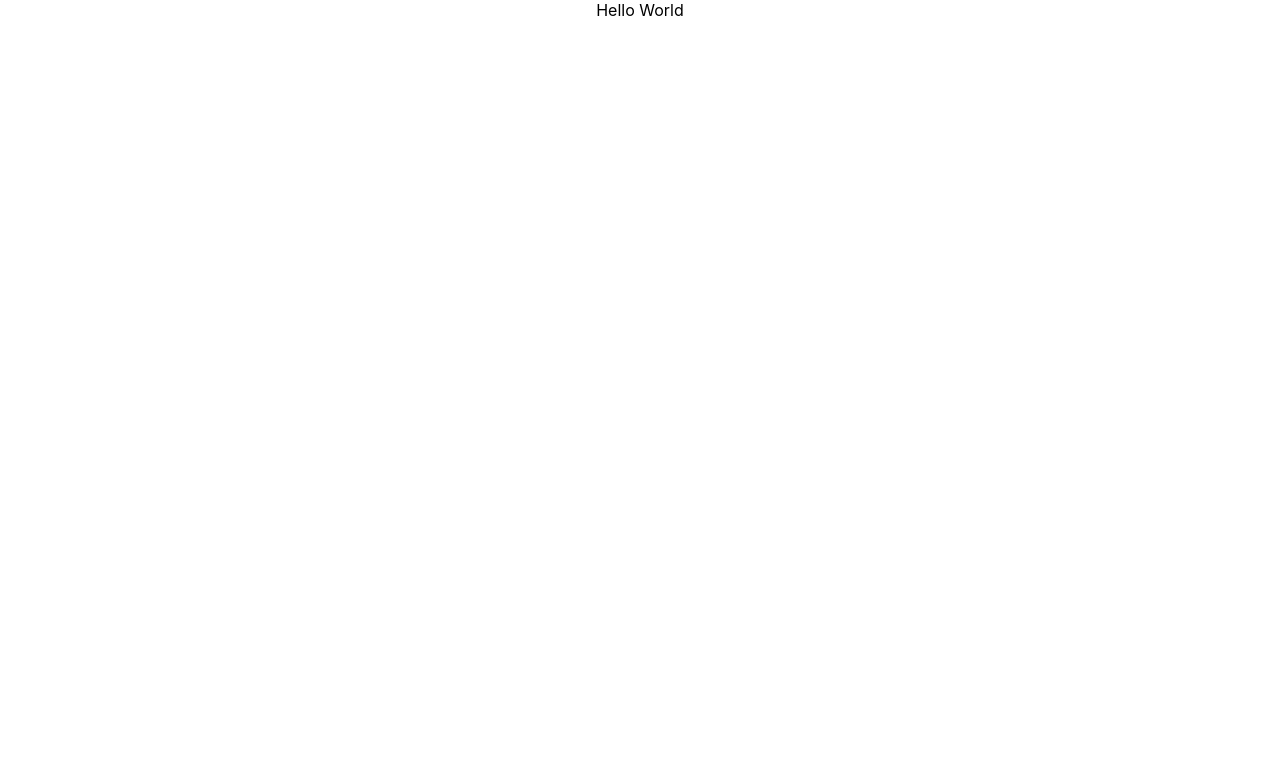
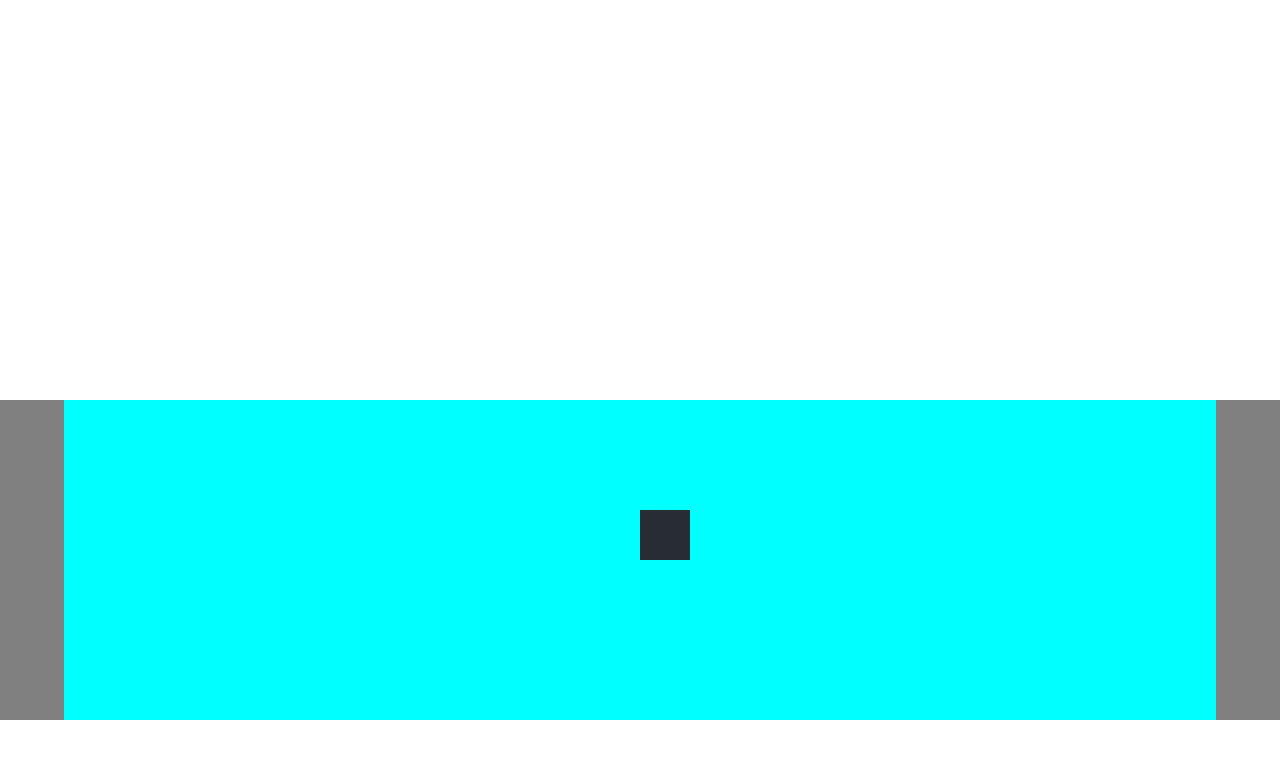
Before and after one commit to AlexanderChao14/SlingShotToUnlock, a React (Create React App) app in the folder sling-shot-to-unlock/: page / in a window 1280 px wide. Shown: the top 758 px of the page. Built offline with nearby package versions, Linux system fonts and the light colour scheme.

Commit message:
added playzone and slingshot

```diff
--- a/sling-shot-to-unlock/src/App.css
+++ b/sling-shot-to-unlock/src/App.css
@@ -1,38 +1,33 @@
 .App {
   text-align: center;
+  position: relative;
+  height: 100vh;
+  border-collapse: collapse;
+  width: 100vw;
 }
 
-.App-logo {
-  height: 40vmin;
-  pointer-events: none;
+
+.SlingShot {
+  background-color: #282c34;
+  width: 50px;
+  height: 50px;
+  position: absolute;
+  bottom: 50%;
+  left: 50%
 }
 
-@media (prefers-reduced-motion: no-preference) {
-  .App-logo {
-    animation: App-logo-spin infinite 20s linear;
-  }
+.PlayZone_Content{
+  background-color:aqua;
+  position: relative;
+  height: 100%;
+  margin-left: 5vw;
+  margin-right: 5vw;
 }
 
-.App-header {
-  background-color: #282c34;
-  min-height: 100vh;
-  display: flex;
-  flex-direction: column;
-  align-items: center;
-  justify-content: center;
-  font-size: calc(10px + 2vmin);
-  color: white;
+.PlayZone {
+  background-color: gray;
+  position: absolute;
+  bottom: 10vh;
+  height: 40vh;
+  width: 100%;
 }
-
-.App-link {
-  color: #61dafb;
-}
-
-@keyframes App-logo-spin {
-  from {
-    transform: rotate(0deg);
-  }
-  to {
-    transform: rotate(360deg);
-  }
-}
--- a/sling-shot-to-unlock/src/App.js
+++ b/sling-shot-to-unlock/src/App.js
@@ -1,11 +1,10 @@
 import './App.css';
-
-import HelloElement from './components/HelloElement'
-
+import './App.css'
+import PlayZone from './components/PlayZone'
 function App() {
   return (
     <div className="App">
-        <HelloElement id='5'/>
+        <PlayZone/>
 
     </div>
   );
--- a/sling-shot-to-unlock/src/components/HelloElement.js
+++ /dev/null
@@ -1,13 +0,0 @@
-import {useState} from 'react';
-
-
-
-const HelloElement = ({id}) =>{
-    const [name, setName] = useState('World');
-    console.log(id)
-    return (
-        <div>Hello World</div>
-    )
-}
-
-export default HelloElement;
--- /dev/null
+++ b/sling-shot-to-unlock/src/components/PlayZone.js
@@ -0,0 +1,13 @@
+import Slingshot from "./Slingshot"
+
+const PlayZone = () => {
+    return (
+        <div className="PlayZone">
+            <div className = "PlayZone_Content">
+                <Slingshot/>
+            </div>
+        </div>
+    )
+}
+
+export default PlayZone
--- /dev/null
+++ b/sling-shot-to-unlock/src/components/Slingshot.js
@@ -0,0 +1,45 @@
+
+
+
+
+
+const Slingshot = () =>{
+    function handle(e) {
+        e.preventDefault();
+        console.log(e)
+    }
+
+    function mouseDown(e){
+        e.preventDefault();
+        console.log('mouse held')
+    }
+
+    function mouseRelease(e){
+        e.preventDefault();
+        console.log('mouse released')
+    }
+
+    function mouseMove(e){
+        //console.log(relativeCoords(e));
+    }
+
+    function mouseLeave(e){
+        e.preventDefault();
+        //console.log(relativeCoords(e));
+    }
+
+    function relativeCoords ( event ) {
+        var bounds = event.target.getBoundingClientRect();
+        var x = event.clientX - bounds.left;
+        var y = event.clientY - bounds.top;
+        return {x: x, y: y};
+      }
+
+    return(
+        <div className="SlingShot" onClick={handle} onMouseDown={mouseDown} onMouseUp={mouseRelease} onMouseMove={mouseMove} onMouseLeave={mouseLeave}>
+
+        </div>
+    )
+}
+
+export default Slingshot;
--- a/sling-shot-to-unlock/src/index.js
+++ b/sling-shot-to-unlock/src/index.js
@@ -2,7 +2,7 @@ import React from 'react';
 import ReactDOM from 'react-dom';
 import './index.css';
 import App from './App';
-import reportWebVitals from './reportWebVitals';
+
 
 ReactDOM.render(
   <React.StrictMode>
@@ -10,8 +10,3 @@ ReactDOM.render(
   </React.StrictMode>,
   document.getElementById('root')
 );
-
-// If you want to start measuring performance in your app, pass a function
-// to log results (for example: reportWebVitals(console.log))
-// or send to an analytics endpoint. Learn more: https://bit.ly/CRA-vitals
-reportWebVitals();
--- a/sling-shot-to-unlock/src/reportWebVitals.js
+++ /dev/null
@@ -1,13 +0,0 @@
-const reportWebVitals = onPerfEntry => {
-  if (onPerfEntry && onPerfEntry instanceof Function) {
-    import('web-vitals').then(({ getCLS, getFID, getFCP, getLCP, getTTFB }) => {
-      getCLS(onPerfEntry);
-      getFID(onPerfEntry);
-      getFCP(onPerfEntry);
-      getLCP(onPerfEntry);
-      getTTFB(onPerfEntry);
-    });
-  }
-};
-
-export default reportWebVitals;
```
Also changed, not shown: sling-shot-to-unlock/src/setupTests.js (deleted, +0 -5 lines), sling-shot-to-unlock/src/logo.svg (deleted), 1 other file (tests, documents, lock files or other folders).
